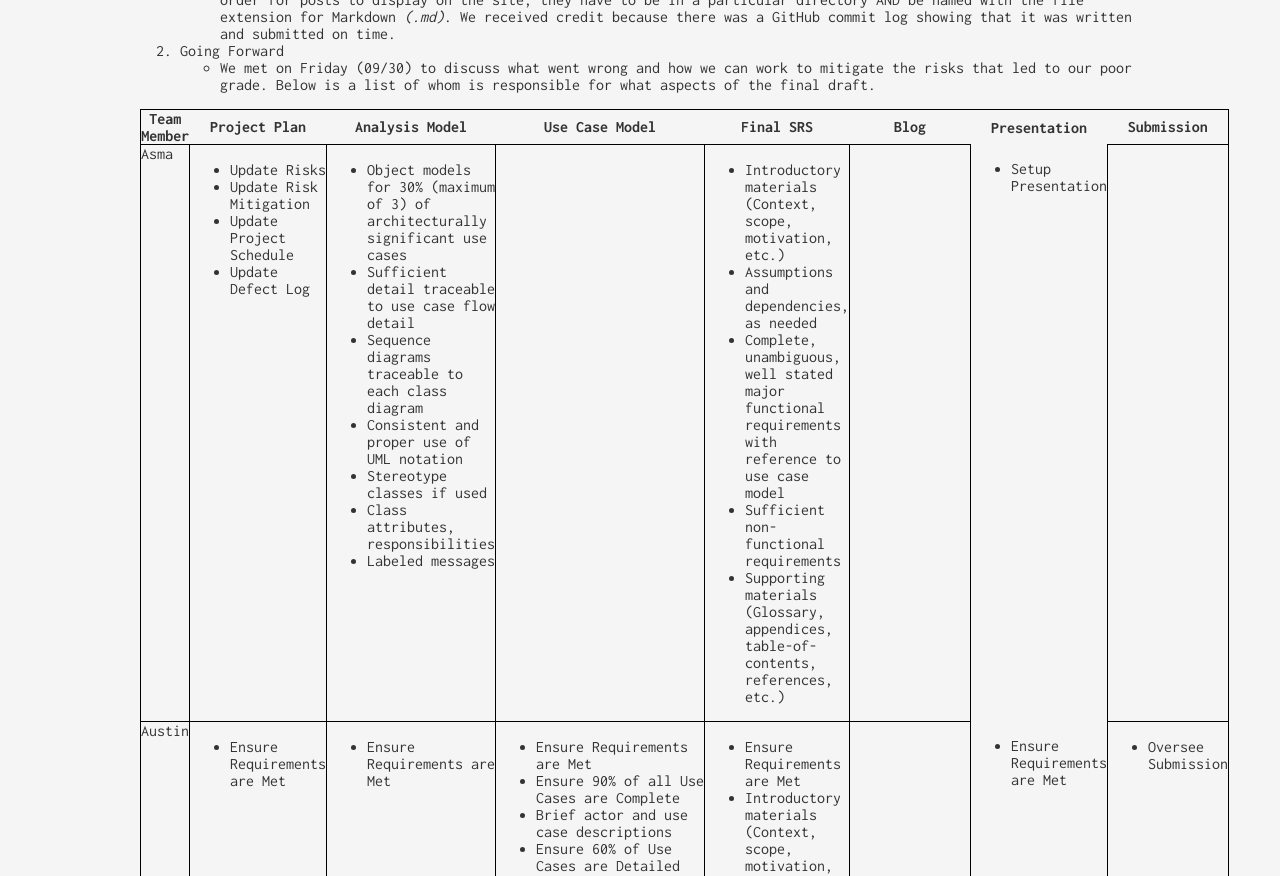
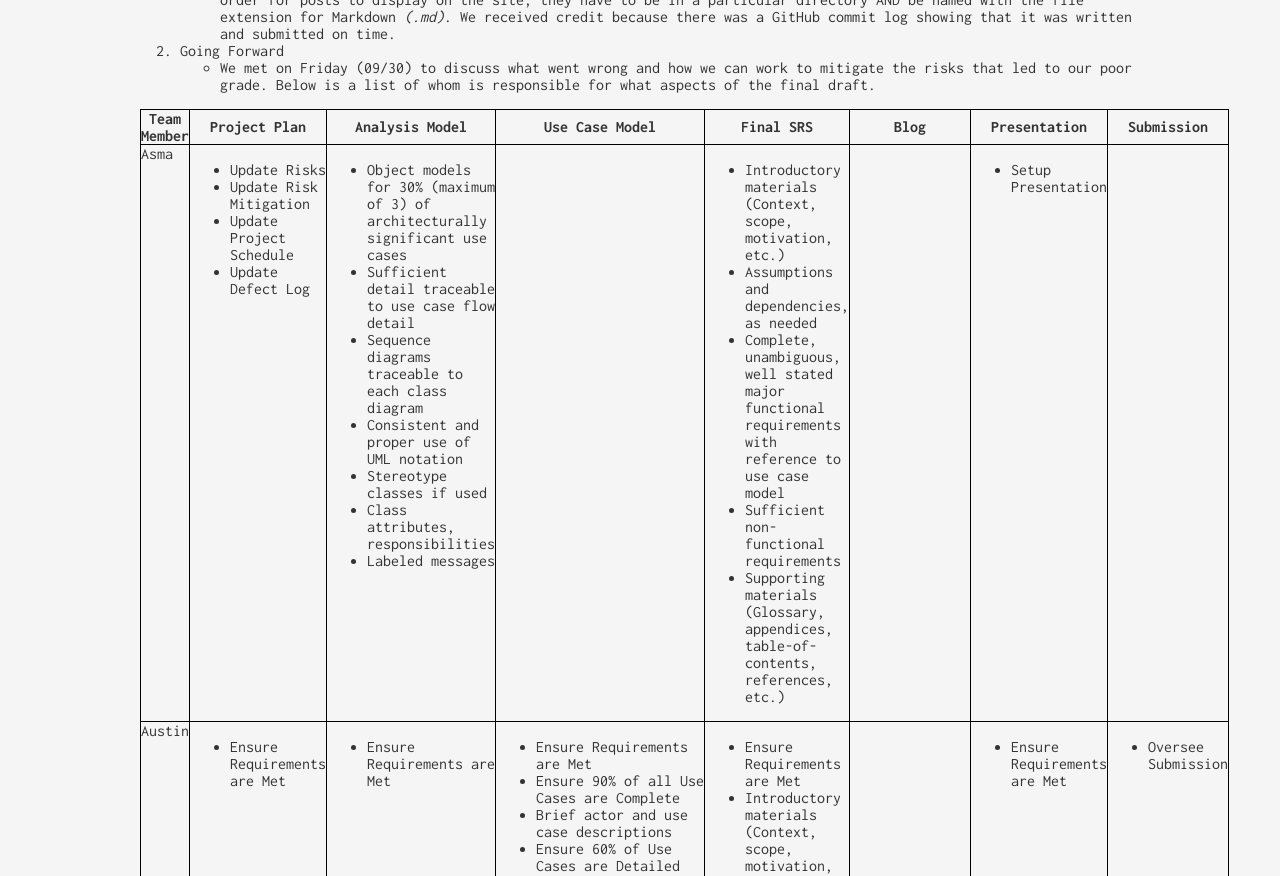
Before and after one commit to swen-440-team-6/swen-440-team-6.github.io, a Jekyll site: the page built from _posts/2016-10-02-Week-6-Status.md, in a window 1280 px wide. Shown: the part 509-1385 px from the top of the page. Built offline with Jekyll 4.4.1, drawn with Linux system fonts in a browser that asks for light colours.

Commit message:
Update 2016-10-02-Week-6-Status.md

```diff
--- a/_posts/2016-10-02-Week-6-Status.md
+++ b/_posts/2016-10-02-Week-6-Status.md
@@ -20,14 +20,14 @@ categories: [ben]
 <table style="border-bottom: 1px solid black; border-top: 1px solid black; border-left: 1px solid black; border-right: 1px solid black;">
 <tbody>
  <tr>
-   <th>Team Member</th>
-   <th>Project Plan</th>
-   <th>Analysis Model</th>
-   <th>Use Case Model</th>
-   <th>Final SRS</th>
-   <th>Blog</th>
-   <th>Presentation</th>
-   <th>Submission</th>
+   <th style="border-bottom: 1px solid black; border-top: 1px solid black; border-left: 1px solid black; border-right: 1px solid black;">Team Member</th>
+   <th style="border-bottom: 1px solid black; border-top: 1px solid black; border-left: 1px solid black; border-right: 1px solid black;">Project Plan</th>
+   <th style="border-bottom: 1px solid black; border-top: 1px solid black; border-left: 1px solid black; border-right: 1px solid black;">Analysis Model</th>
+   <th style="border-bottom: 1px solid black; border-top: 1px solid black; border-left: 1px solid black; border-right: 1px solid black;">Use Case Model</th>
+   <th style="border-bottom: 1px solid black; border-top: 1px solid black; border-left: 1px solid black; border-right: 1px solid black;">Final SRS</th>
+   <th style="border-bottom: 1px solid black; border-top: 1px solid black; border-left: 1px solid black; border-right: 1px solid black;">Blog</th>
+   <th style="border-bottom: 1px solid black; border-top: 1px solid black; border-left: 1px solid black; border-right: 1px solid black;">Presentation</th>
+   <th style="border-bottom: 1px solid black; border-top: 1px solid black; border-left: 1px solid black; border-right: 1px solid black;">Submission</th>
  </tr>
  <tr>
    <td valign="top" style="border-bottom: 1px solid black; border-top: 1px solid black; border-left: 1px solid black; border-right: 1px solid black;">Asma</td>
@@ -102,7 +102,7 @@ categories: [ben]
      </ul>
    </td>
    <td valign="top" style="border-bottom: 1px solid black; border-top: 1px solid black; border-left: 1px solid black; border-right: 1px solid black;"></td>
-   <td valign="top">
+   <td valign="top" style="border-bottom: 1px solid black; border-top: 1px solid black; border-left: 1px solid black; border-right: 1px solid black;">
      <ul>
        <li>Ensure Requirements are Met</li>
      </ul>
```
